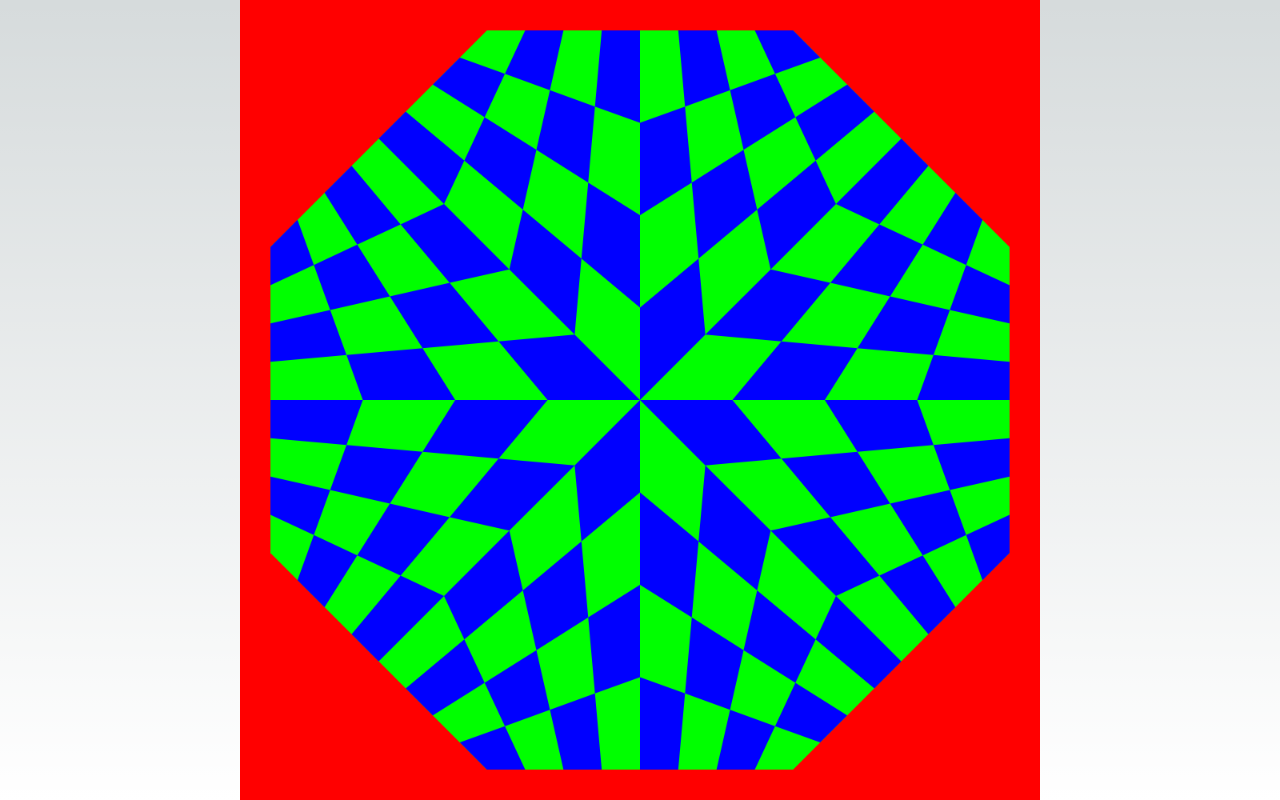
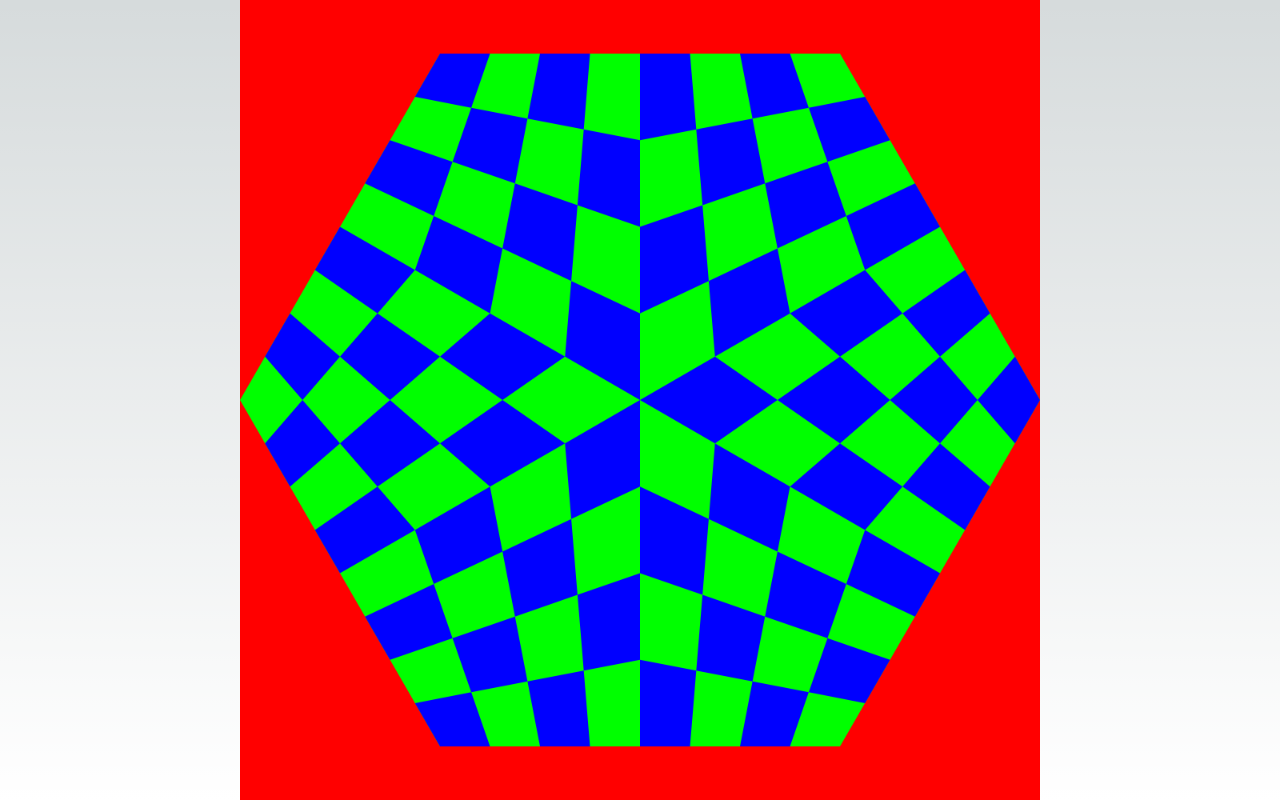
Before and after one commit to ajprieger64/nchess, a Next.js app: page / in a window 1280 px wide. Built offline with nearby package versions, Linux system fonts and the light colour scheme.

Commit message:
Started working on board-warping

```diff
--- a/app/canvas.tsx
+++ b/app/canvas.tsx
@@ -1,6 +1,6 @@
 "use client";
 
-import React, { useRef, useEffect } from "react";
+import React, { useRef, useEffect, useState } from "react";
 import Vector2D from "./vector";
 
 function unitToCanvasCoords(coords: Vector2D, size: number): Vector2D {
@@ -20,17 +20,53 @@ function getCanvasBackground(size: number): Path2D {
   return background;
 }
 
-function getBoardCoords(size: number, numSides: number): Vector2D[] {
+function getBoardCoords(
+  size: number,
+  numSides: number,
+  rtheta: readonly [number, number] | null
+): Vector2D[] {
+  const boardWeights: number[] = [];
+  const WEIGHT_STRENGTH = 3;
+  for (let i = 0; i < numSides; i++) {
+    if (rtheta) {
+      const [r, theta] = rtheta;
+      const canonicalAngle = ((2 * Math.PI) / numSides) * i - Math.PI / 2;
+      const angularDistance =
+        ((((canonicalAngle - theta + Math.PI) % (2 * Math.PI)) + 2 * Math.PI) %
+          (2 * Math.PI)) -
+        Math.PI;
+      if (r == 0) {
+        boardWeights.push(1);
+      } else {
+        const weight = gaussianDistribution(
+          1 / (r * WEIGHT_STRENGTH),
+          angularDistance
+        );
+        boardWeights.push(weight);
+      }
+    } else {
+      boardWeights.push(1);
+    }
+  }
+  const normalizedWeights: number[] = [];
+  for (const weight of boardWeights) {
+    normalizedWeights.push(
+      weight / boardWeights.reduce((partialSum, a) => partialSum + a, 0)
+    );
+  }
+  console.log(normalizedWeights);
+  const startAngle = -Math.PI / 2 - Math.PI * normalizedWeights[0];
+  const angleStep = (2 * Math.PI) / numSides;
   const boardCoords: Vector2D[] = [];
   for (let i = 0; i < numSides; i++) {
-    const unitCoords = new Vector2D(
-      Math.cos(
-        (2 * Math.PI * i) / numSides - Math.PI / 2.0 - Math.PI / numSides
-      ),
-      Math.sin(
-        (2 * Math.PI * i) / numSides - Math.PI / 2.0 - Math.PI / numSides
-      )
-    );
+    const angle =
+      startAngle +
+      normalizedWeights
+        .slice(0, i)
+        .reduce((partialSum, a) => partialSum + a, 0) *
+        2 *
+        Math.PI;
+    const unitCoords = new Vector2D(Math.cos(angle), Math.sin(angle));
     const canvasCoords = unitToCanvasCoords(unitCoords, size);
     boardCoords.push(canvasCoords);
   }
@@ -62,6 +98,13 @@ function bilinearInterpolation2D(
   const lineVector = topPoint.subtract(bottomPoint);
   const transformedPoint = bottomPoint.add(lineVector.multiply(start.y));
   return transformedPoint;
+}
+
+function gaussianDistribution(sigma: number, x: number) {
+  // Mean is 0
+  return (
+    Math.exp(-(x ** 2) / (2 * sigma ** 2)) / Math.sqrt(2 * Math.PI * sigma ** 2)
+  );
 }
 
 function getHalfboardsCoords(
@@ -178,8 +221,9 @@ function getDarkSquares(
 
 export default function BoardCanvas() {
   const SIZE = 1000;
-  const NUM_PLAYERS = 4;
+  const NUM_PLAYERS = 3;
   const ref = useRef<HTMLCanvasElement>(null);
+  const [rTheta, setRTheta] = useState<null | readonly [number, number]>(null);
   const effect = useEffect(() => {
     const canvas = ref.current;
     if (!canvas) return;
@@ -189,7 +233,7 @@ export default function BoardCanvas() {
     ctx.fillStyle = "rgb(255, 0, 0)";
     ctx.fill(canvasBackground);
 
-    const boardCoords = getBoardCoords(SIZE, NUM_PLAYERS * 2);
+    const boardCoords = getBoardCoords(SIZE, NUM_PLAYERS * 2, rTheta);
     const boardBackground = getBoardBackground(boardCoords);
     ctx.fillStyle = "rgb(0, 255, 0)";
     ctx.fill(boardBackground);
@@ -205,7 +249,56 @@ export default function BoardCanvas() {
         ctx.clearRect(0, 0, canvas.width, canvas.height);
       }
     };
-  });
+  }, [rTheta]);
+
+  function getMouseAngularCoordsFromCenter(
+    e: React.MouseEvent<HTMLCanvasElement>
+  ) {
+    const canvas = ref.current;
+    if (!canvas) return;
+    const {
+      left: canvasLeft,
+      top: canvasTop,
+      width: canvasWidth,
+      height: canvasHeight,
+    } = canvas.getBoundingClientRect();
+    const [centerX, centerY] = [
+      canvasLeft + canvasWidth / 2,
+      canvasTop + canvasHeight / 2,
+    ];
+    const [deltaX, deltaY] = [e.clientX - centerX, e.clientY - centerY];
+    const rtheta = [
+      Math.sqrt(deltaX ** 2 + deltaY ** 2) / canvasWidth,
+      ((Math.atan2(-deltaY, deltaX) % (2 * Math.PI)) + 2 * Math.PI) %
+        (2 * Math.PI),
+    ] as const;
+    return rtheta;
+  }
+
+  function mouseDown(e: React.MouseEvent<HTMLCanvasElement>) {
+    const newRTheta = getMouseAngularCoordsFromCenter(e);
+    if (!newRTheta) return;
+    setRTheta(newRTheta);
+  }
+
+  function mouseMove(e: React.MouseEvent<HTMLCanvasElement>) {
+    if (e.buttons == 0) {
+      // User is not holding down the mouse button
+      // They may have moved the mouse off from the element and released
+      setRTheta(null);
+      return;
+    }
+    if (rTheta) {
+      const newRTheta = getMouseAngularCoordsFromCenter(e);
+      if (!newRTheta) return;
+      setRTheta(newRTheta);
+    }
+  }
+
+  function mouseUp(_: React.MouseEvent<HTMLCanvasElement>) {
+    setRTheta(null);
+  }
+
   return (
     <div className="grid">
       <canvas
@@ -213,6 +306,9 @@ export default function BoardCanvas() {
         width={`${SIZE}px`}
         height={`${SIZE}px`}
         ref={ref}
+        onMouseDown={mouseDown}
+        onMouseMove={mouseMove}
+        onMouseUp={mouseUp}
       />
     </div>
   );
```
